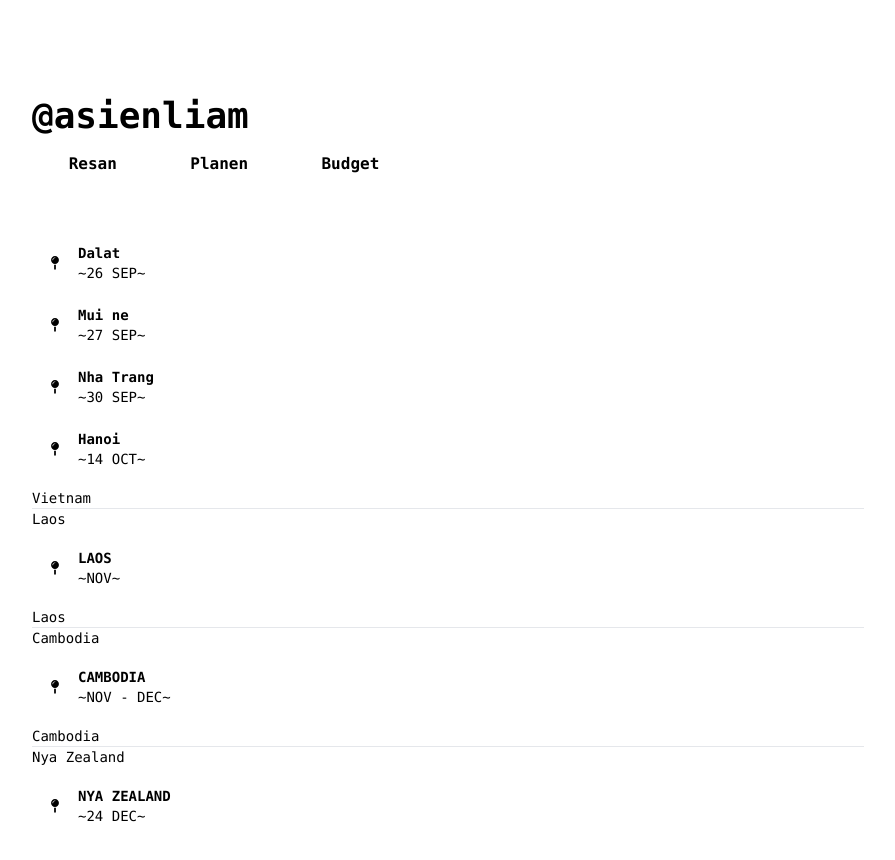
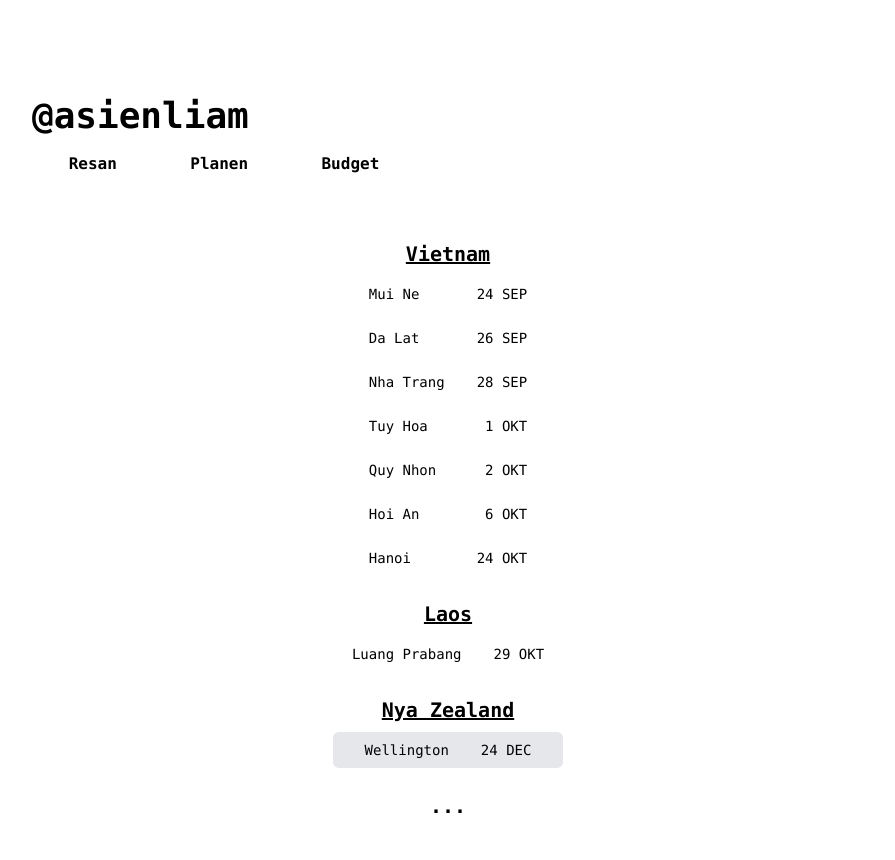
Before and after one commit to liamcco/asienliam, a Next.js app: page /planen in a window 1280 px wide. Shown: the top 860 px of the page, without its empty margins (192-1087 px from the left). Built offline with nearby package versions, Linux system fonts and the light colour scheme.

Commit message:
fixed plan

```diff
--- a/app/budget/ItemCard.tsx
+++ b/app/budget/ItemCard.tsx
@@ -2,27 +2,32 @@ import { GiKnifeFork } from "react-icons/gi";
 import { BiSolidDrink } from "react-icons/bi";
 import { FaStar } from "react-icons/fa";
 import { FaHouse } from "react-icons/fa6";
+import { MdSportsGymnastics } from "react-icons/md";
 
 interface Props {
   name: string;
   price: number;
-  type: string;
+  type: "food" | "drink" | "activity" | "accomodation";
   rating?: number;
 }
+
+const icons = {
+  food: <GiKnifeFork size={72} />,
+  drink: <BiSolidDrink size={72} />,
+  accomodation: <FaHouse size={72} />,
+  activity: <MdSportsGymnastics size={72} />,
+};
 
 export default function ItemCard(props: Props) {
   return (
     <div className="flex gap-4 items-center bg-gray-200 p-4 rounded-lg overflow-visible max-h-14">
-      <div className="bg-yellow-300 rounded-full">
-        <GiKnifeFork size={72} />
-      </div>
+      <div className="bg-yellow-300 rounded-full">{icons[props.type]}</div>
       <div className="flex justify-between w-full items-center">
         <div>
           <h2 className="text-xl font-bold">{props.name}</h2>
           <div className="flex gap-2">
-            <FaStar />
-            <FaStar />
-            <FaStar />
+            {props.rating &&
+              [...Array(props.rating)].map((_, i) => <FaStar key={i} />)}
           </div>
         </div>
         <a href="/" className="p-2 rounded-md bg-blue-300 shadow-md">
--- a/app/budget/page.tsx
+++ b/app/budget/page.tsx
@@ -1,21 +1,21 @@
 import ItemCard from "./ItemCard";
-import { FaLocationArrow } from "react-icons/fa";
+import { BiSolidMapPin } from "react-icons/bi";
 
 export default function Page() {
   return (
     <div>
       <div className="pb-16">
         <div className="pb-8">
+          <div className="flex items-center gap-2">
+            <BiSolidMapPin size={30} />
+            <h1 className="text-3xl">VIETNAM</h1>
+          </div>
           <hr className="border-black" />
-          <div className="flex items-center gap-2">
-            <FaLocationArrow size={20} />
-            <h1 className="text-3xl font-serif">VIETNAM</h1>
-          </div>
         </div>
         <div className="space-y-8">
-          <ItemCard name={"Ban mi"} price={10} type={"food"} />
-          <ItemCard name={"Ban mi"} price={10} type={"food"} />
-          <ItemCard name={"Ban mi"} price={10} type={"food"} />
+          <ItemCard name={"Ban mi"} price={10} type={"food"} rating={3} />
+          <ItemCard name={"Öl"} price={12} type={"drink"} rating={4} />
+          <ItemCard name={"Massage"} price={100} type={"activity"} rating={5} />
         </div>
       </div>
       <div className="pb-16">
--- a/app/planen/FutureLocation.tsx
+++ b/app/planen/Location.tsx
@@ -3,7 +3,7 @@ import { FaMapPin } from "react-icons/fa";
 interface Props {
   city?: string;
   country: string;
-  duration: string;
+  date?: string;
 }
 
 export default function FutureLocation(props: Props) {
@@ -16,7 +16,7 @@ export default function FutureLocation(props: Props) {
         <h1 className="font-bold">
           {props.city ?? props.country.toUpperCase()}
         </h1>
-        <p>~{props.duration}~</p>
+        <p>{props.date}</p>
       </div>
     </div>
   );
--- a/app/planen/page.tsx
+++ b/app/planen/page.tsx
@@ -1,27 +1,35 @@
+import { maxHeaderSize } from "http";
 import plan from "./plan.json";
-import FutureLocation from "./FutureLocation";
-import { addBorderChanges } from "@/utilites/itinerary";
 
 export default function Page() {
-  const initialItinerary = plan.map((item, index) => {
-    return (
-      <FutureLocation
-        country={item.country}
-        city={item.city}
-        duration={item.duration}
-        key={index}
-      />
-    );
-  });
-
-  const itinerary = addBorderChanges(plan, initialItinerary);
-
   return (
     <div className="w-full">
       <div className="space-y-4">
-        {itinerary.map((item, index) => (
-          <div key={index}>{item}</div>
+        {plan.map((entry, index) => (
+          <div key={index} className="flex flex-col items-center">
+            <h2 className="text-center font-bold text-xl underline">
+              {entry.country}
+            </h2>
+            <div className="w-fit ">
+              {entry.cities.map((city, subindex) => (
+                <div
+                  key={subindex}
+                  className={
+                    "flex gap-8 justify-between px-8 py-2 my-2 rounded-md " +
+                    "bg-gray-" +
+                    Math.max(100, 400 - index * 100)
+                  }
+                >
+                  <h3>{city.name}</h3>
+                  <p>{city.date}</p>
+                </div>
+              ))}
+            </div>
+          </div>
         ))}
+        <div>
+          <h2 className="text-center font-bold text-xl">...</h2>
+        </div>
       </div>
     </div>
   );
--- a/app/planen/plan.json
+++ b/app/planen/plan.json
@@ -1,35 +1,53 @@
 [
     {
-        "city": "Dalat",
         "country": "Vietnam",
-        "duration": "26 SEP"
+        "cities": [
+            {
+                "name": "Mui Ne",
+                "date": "24 SEP"
             },
             {
-        "city": "Mui ne",
-        "country": "Vietnam",
-        "duration": "27 SEP"
+                "name": "Da Lat",
+                "date": "26 SEP"
             },
             {
-        "city": "Nha Trang",
-        "country": "Vietnam",
-        "duration": "30 SEP"
+                "name": "Nha Trang",
+                "date": "28 SEP"
             },
             {
-        "city": "Hanoi",
-        "country": "Vietnam",
-        "duration": "14 OCT"
+                "name": "Tuy Hoa",
+                "date": "1 OKT"
+            },
+            {
+                "name": "Quy Nhon",
+                "date": "2 OKT"
+            },
+            {
+                "name": "Hoi An",
+                "date": "6 OKT"
+            },
+            {
+                "name": "Hanoi",
+                "date": "24 OKT"
+            }
+        ]
     },
     {
         "country": "Laos",
-        "duration": "NOV"
-    },
+        "cities": [
             {
-        "country": "Cambodia",
-        "duration": "NOV - DEC"
+                "name": "Luang Prabang",
+                "date": "29 OKT"
+            }
+        ]
     },
     {
         "country": "Nya Zealand",
-        "duration": "24 DEC"
+        "cities": [
+            {
+                "name": "Wellington",
+                "date": "24 DEC"
             }
-
         ]
+    }
+]
--- a/utilites/itinerary.tsx
+++ b/app/resan/itinerary.tsx
@@ -1,7 +1,6 @@
 type Location = {
   country: string;
   city?: string;
-  duration: string;
 };
 
 export function addBorderChanges(
--- a/app/resan/page.tsx
+++ b/app/resan/page.tsx
@@ -1,6 +1,6 @@
 import trip from "./trip.json";
 import Location from "./Location";
-import { addBorderChanges } from "@/utilites/itinerary";
+import { addBorderChanges } from "./itinerary";
 
 export default function Page() {
   const initialItinerary = trip.map((item, index) => {
```
Also changed, not shown: app/resan/trip.json (+0 -15 lines). Lines whose indentation alone changed are shown as unchanged.
